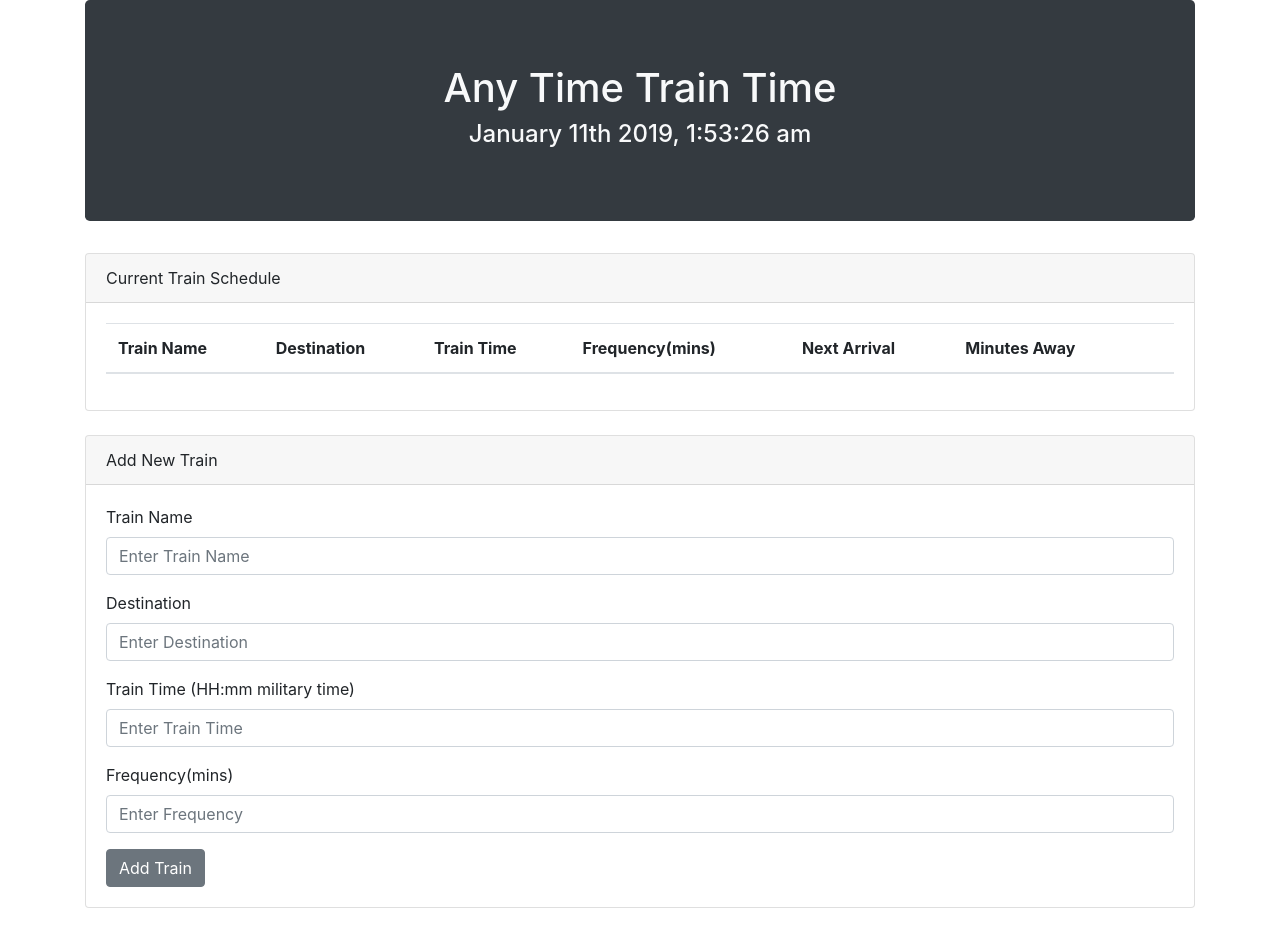
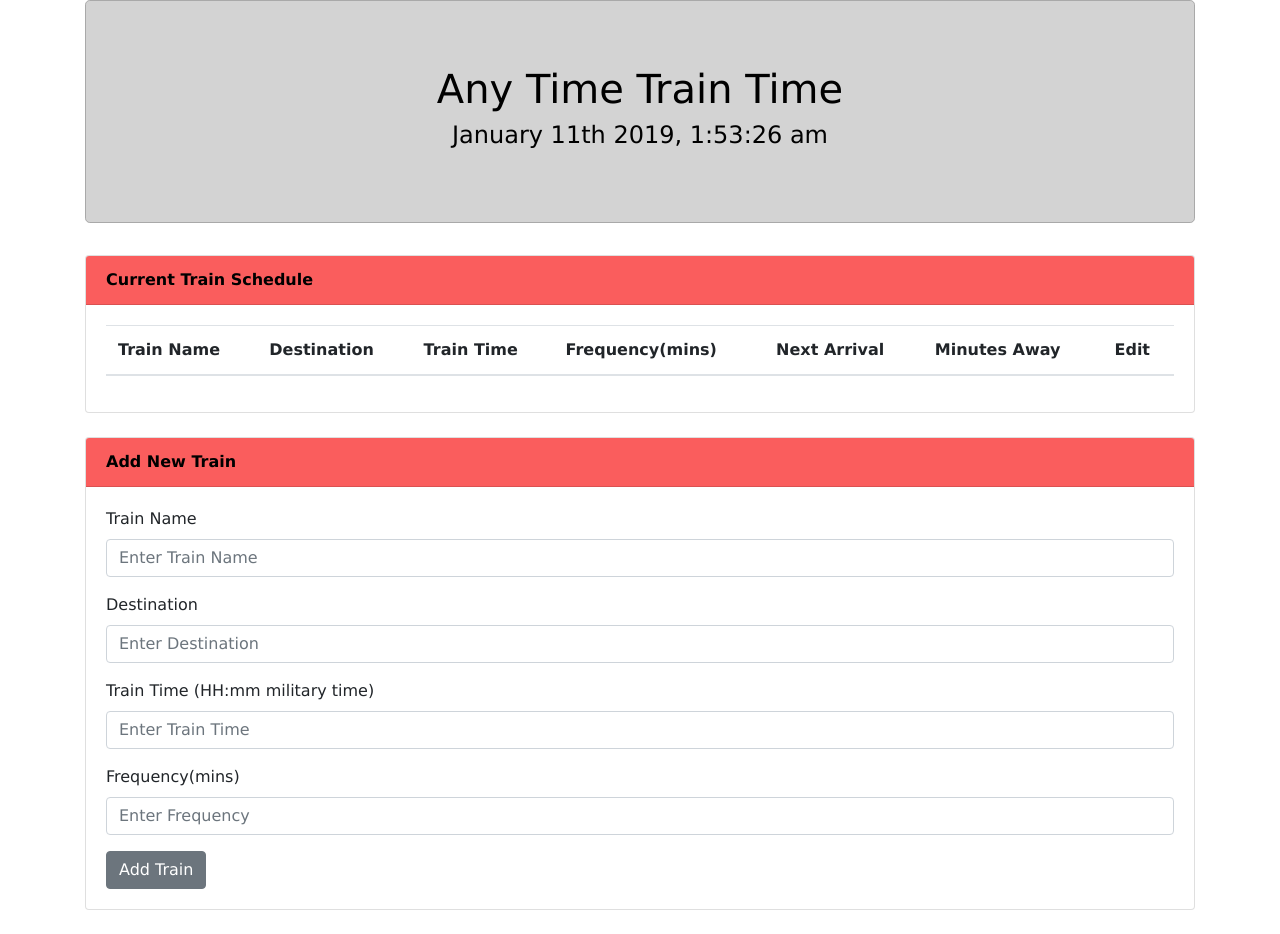
Before and after one commit to shirleyjambu/Train-Scheduler, a plain HTML site: page index.html in a window 1280 px wide. Drawn offline with nearby package versions, Linux system fonts and the light colour scheme; no server answers.

Commit message:
Added styles

```diff
--- a/assets/css/style.css
+++ b/assets/css/style.css
@@ -0,0 +1,23 @@
+body{
+  font-family: Verdana, Geneva, Tahoma, sans-serif;
+}
+
+.my-jumbotron{
+  background-color:lightgrey;
+  border: 1px solid darkgrey;
+  color:black;
+}
+
+.my-card-header{
+  background-color: rgba(248, 4, 4, 0.644);
+  color: black;
+  font-weight: bold;
+}
+
+a:hover{
+  color: rgba(248, 4, 4, 0.644);
+}
+
+a{
+  color: black;
+}
--- a/assets/javascript/train-scheduler.js
+++ b/assets/javascript/train-scheduler.js
@@ -26,6 +26,7 @@ function addTrainData(trainSnapshot){
   var key = trainSnapshot.key;
 
   var $tr=$("<tr>");
+  //$tr.addClass("row");
   $tr.attr("id",key)
      .append(`<td>${name}</td>`)
      .append(`<td>${destination}</td>`)
--- a/index.html
+++ b/index.html
@@ -17,15 +17,15 @@
 <body>
 <!-- Main Container-->
 <div class="container">
-    <div class="jumbotron text-center bg-dark text-light">
+    <div class="jumbotron text-center my-jumbotron">
       <h1>Any Time Train Time</h1>
       <h4><span id="currentDay"></span></h4>
     </div>
     <!--Card for Train details-->
     <div class="card mb-4">
-      <div class="card-header">Current Train Schedule</div>
+      <div class="card-header my-card-header">Current Train Schedule</div>
       <div class="card-body">
-        <table class="table">
+        <table class="table table-striped">
           <thead>
           <tr>
             <th>Train Name</th>
@@ -34,7 +34,7 @@
             <th>Frequency(mins)</th>
             <th>Next Arrival</th>
             <th>Minutes Away</th>
-            <th></th>
+            <th>Edit</th>
           </tr>
         </thead>
         <tbody id="train-info">
@@ -45,7 +45,7 @@
     </div>
     <!-- Card for form-->
     <div class="card mb-4">
-        <div class="card-header">Add New Train</div>
+        <div class="card-header my-card-header">Add New Train</div>
         <div class="card-body">
           <form id="myForm">
             <div class="form-group">
```
